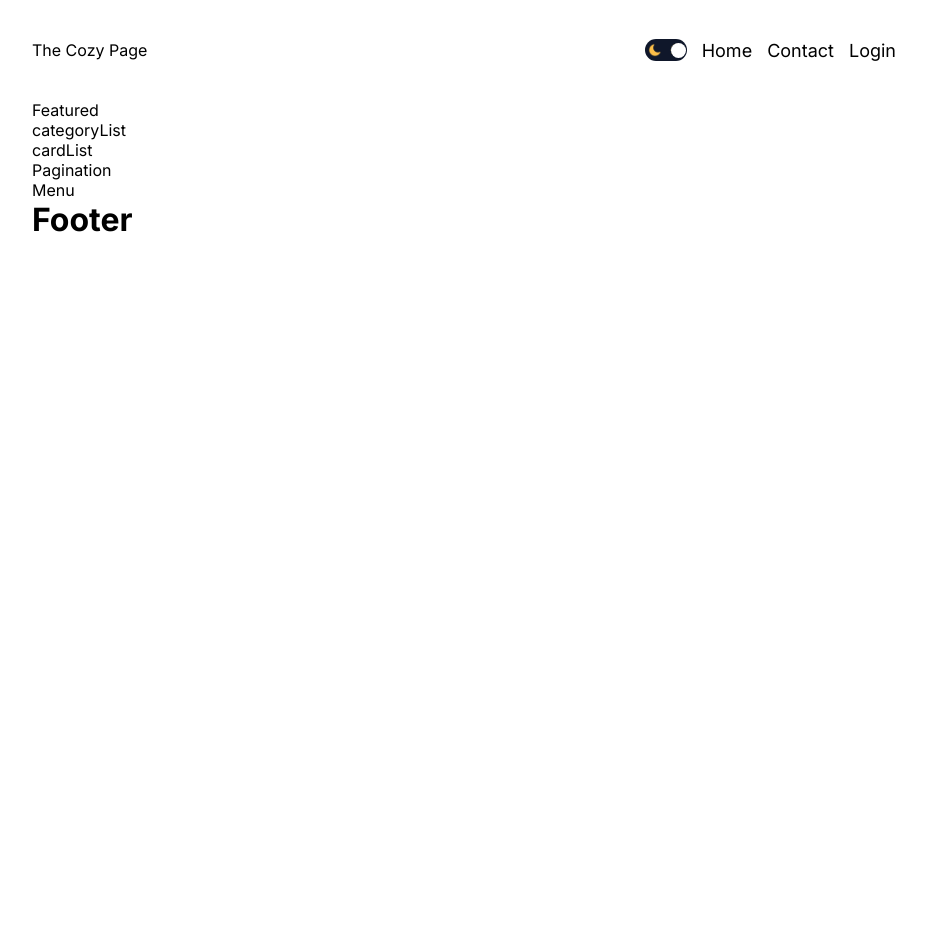
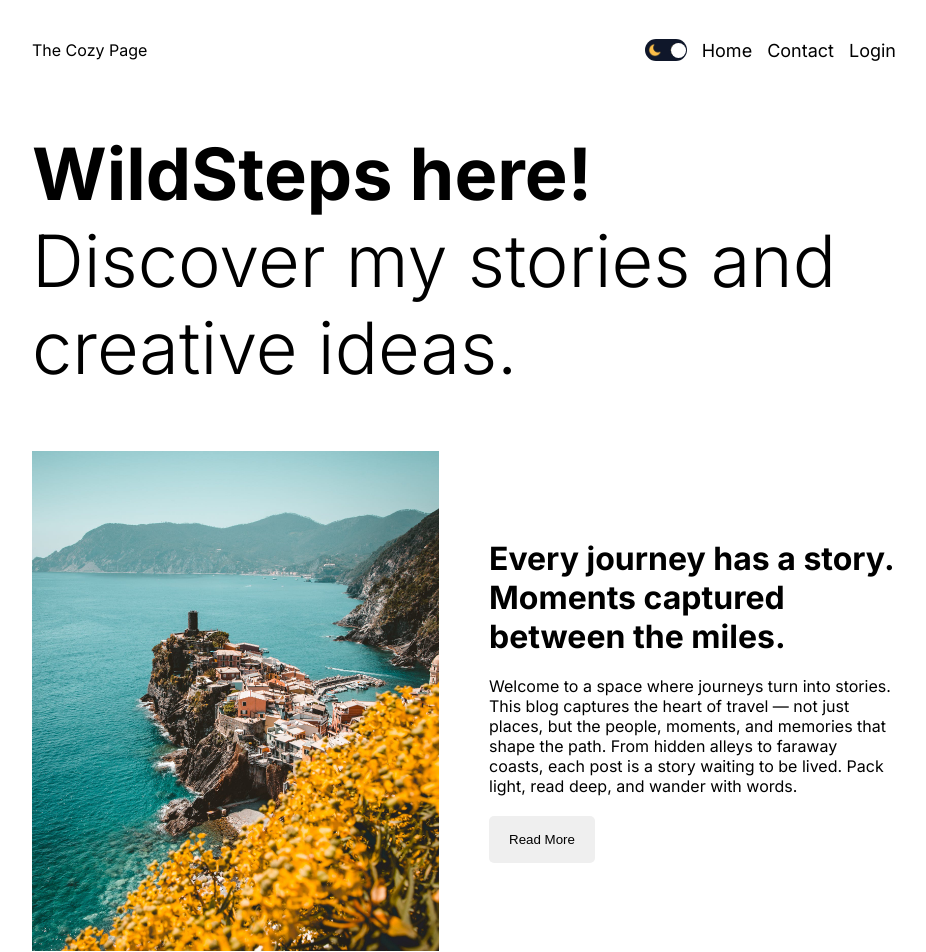
Before and after one commit to musfikanoni/WildSteps, a Next.js app: page / in a window 1280 px wide. Shown: the top 952 px of the page, without its empty margins (176-1102 px from the left). Before the commit the page ends 800 px from the top, so only its background shows below. Built offline with nearby package versions, Linux system fonts and the light colour scheme.

Commit message:
created Featured section

```diff
--- a/src/components/authLinks/authLinks.module.css
+++ b/src/components/authLinks/authLinks.module.css
@@ -22,13 +22,13 @@
   top: 100px;
   left: 0;
   background-color: var(--bg);
-  height: calc(100vh - 500px);
+  height: calc(100vh - 100px);
   width: 100%;
   display: flex;
   flex-direction: column;
   align-items: center;
   justify-content: center;
-  gap: 30px;
+  gap: 50px;
   font-size: 36px;
   z-index: 999;
 }
--- a/src/components/featured/Featured.jsx
+++ b/src/components/featured/Featured.jsx
@@ -1,9 +1,23 @@
 import React from 'react';
+import styles from './featured.module.css';
+import Image from 'next/image';
 
 const Featured = () => {
     return (
-        <div>
-            Featured
+        <div className={styles.container}>
+            <h1 className={styles.title}>
+                <b>WildSteps here!</b> Discover my stories and creative ideas.
+            </h1>
+            <div className={styles.post}>
+                <div className={styles.imgContainer}>
+                    <Image src="/p1.jpeg" alt='' fill />
+                </div>
+                <div className={styles.textContainer}>
+                    <h1>Every journey has a story. Moments captured between the miles.</h1>
+                    <p>Welcome to a space where journeys turn into stories. This blog captures the heart of travel — not just places, but the people, moments, and memories that shape the path. From hidden alleys to faraway coasts, each post is a story waiting to be lived. Pack light, read deep, and wander with words.</p>
+                    <button className={styles.button}>Read More</button>
+                </div>
+            </div>
         </div>
     );
 };
--- a/src/components/featured/featured.module.css
+++ b/src/components/featured/featured.module.css
@@ -0,0 +1,77 @@
+.container {
+  margin-top: 30px;
+}
+
+.title {
+  font-size: 96px;
+  font-weight: 300;
+}
+
+.post {
+  margin-top: 60px;
+  display: flex;
+  align-items: center;
+  gap: 50px;
+}
+
+.imgContainer {
+  flex: 1;
+  height: 500px;
+  position: relative;
+}
+
+.image {
+  object-fit: cover;
+}
+
+.textContainer {
+  flex: 1;
+  display: flex;
+  flex-direction: column;
+  gap: 20px;
+}
+
+.postTitle {
+  font-size: 40px;
+}
+
+.postDesc {
+  font-size: 20px;
+  font-weight: 300;
+  color: var(--softTextColor);
+}
+
+.button {
+  padding: 16px 20px;
+  border: none;
+  border-radius: 5px;
+  width: max-content;
+}
+
+@media screen and (max-width: 1280px) {
+  .title {
+    font-size: 72px;
+  }
+}
+
+@media screen and (max-width: 1024px) {
+  .title {
+    font-size: 64px;
+  }
+
+  .imgContainer {
+    display: none;
+  }
+}
+
+@media screen and (max-width: 768px) {
+  .title {
+    font-size: 48px;
+  }
+}
+
+@media screen and (max-width: 640px) {
+  .title {
+    font-size: 36px;
+  }
+}
```
